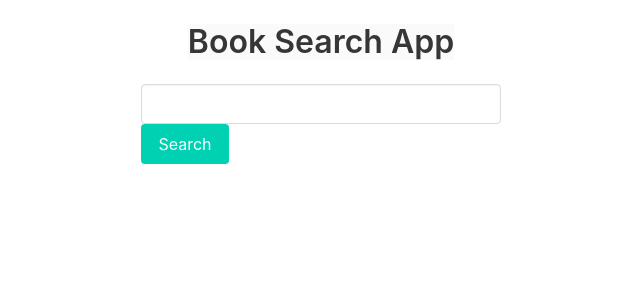
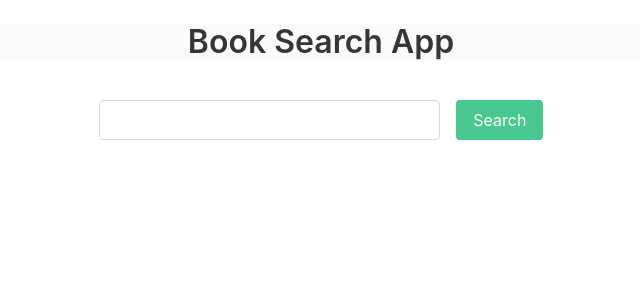
Before and after one commit to ianvanharten/react-book-search-app, a React (Create React App) app: page / in a window 1280 px wide. Shown: the top 300 px of the page, without its empty margins (319-959 px from the left). Built offline with nearby package versions, Linux system fonts and the light colour scheme.

Commit message:
Update app styles

```diff
--- a/src/BookCard.js
+++ b/src/BookCard.js
@@ -22,7 +22,7 @@ function BookCard(props) {
             borderRadius: '4px',
             outline: 'none',
             padding: '40px',
-            width: '70%',
+            width: '50%',
             margin: '0 auto',
             display: 'flex',
             flexDirection: 'column',
@@ -41,17 +41,21 @@ function BookCard(props) {
     return (
         <div>
             <div className='bookCardStyles'>
-                <h3>{props.book.title}</h3>
+                <h3 className='title is-4 is-centered'>{props.book.title}</h3>
                 <img src={props.book.image} alt={props.book.title + 'cover image'}/>
-                <p>By: {props.book.author[0]}</p>
-                <button onClick={openModal}>Details</button>
+                <p className='subtitle'>By: {props.book.author[0]}</p>
+                <button className='button is-link is-light' onClick={openModal}>Details</button>
             </div>
             <Modal isOpen={modalIsOpen}>
-                <h2>{props.book.title}</h2>
-                <img src={props.book.image} alt={props.book.title + 'cover image'} style={{width: '12%'}}/>
-                <p>{props.book.author[0]}</p>
-                <p className='descriptionStyles'>{props.book.description}</p>
-                <button onClick={closeModal}>Close</button>
+                <h2 className='title'>{props.book.title}</h2>
+                <p className='subtitle'>By {props.book.author[0]}</p>
+                <p className='subtitle'>{props.book.publishedDate}</p>
+                <img src={props.book.image} alt={props.book.title + 'cover image'}/>
+                <div className='content has-background-white-ter m-5 p-5'>
+                    <p className='subtitle'>Description</p>
+                    <p className='descriptionStyles'>{props.book.description}</p>
+                </div>
+                <button className='button is-dark' onClick={closeModal}>Close</button>
             </Modal>
         </div>
     )
--- a/src/BookSearch.js
+++ b/src/BookSearch.js
@@ -7,9 +7,9 @@ function BookSearch() {
 
     return(
         <div className='bookSearchStyles'>
-            <div>
-                <input className='input' ref={bookSearchRef} type="text" />
-                <button className='button is-primary' onClick={getBookData}>Search</button>
+            <div className='bookSearchForm m-2'>
+                <input className='input m-2' ref={bookSearchRef} type="text" />
+                <button className='button is-success m-2' onClick={getBookData}>Search</button>
             </div>
 
             <div className='bookResultsStyles'>
@@ -42,7 +42,7 @@ function BookSearch() {
                             author: item.volumeInfo.authors,
                             description: item.volumeInfo.description,
                             categories: item.volumeInfo.categories,
-                            publishedDate: item.volumeInfo.publishedDate,
+                            publishedDate: new Date(item.volumeInfo.publishedDate).getFullYear(),
                             image: item.volumeInfo.imageLinks.thumbnail
                         }
                         console.log(book)
--- a/src/index.css
+++ b/src/index.css
@@ -10,16 +10,29 @@ body {
 }
 
 .app {
+  width: 100%;
   display: flex;
   flex-direction: column;
   align-items: center;
 }
 
+.bookAppTitle {
+  width: 100%;
+  text-align: center;
+  margin: 10px;
+  height: 100%;
+}
+
 .bookSearchStyles {
-  width: 80%;
+  width: 90%;
   display: flex;
   flex-direction: column;
   align-items: center;
+}
+
+.bookSearchForm {
+  display: flex;
+  width: 40%;
 }
 
 .bookResultsStyles {
@@ -32,10 +45,10 @@ body {
 
 .bookCardStyles {
   width: 300px;
-  height: 300px;
+  height: 400px;
   margin: 20px;
   padding: 10px;
-  border: 1px solid black;
+  border: 1px solid orange;
   border-radius: 10px;
   display: flex;
   flex-direction: column;
@@ -46,5 +59,4 @@ body {
 .descriptionStyles {
   line-height: 2;
   font-size: 16px;
-  width: 60%;
 }
```
